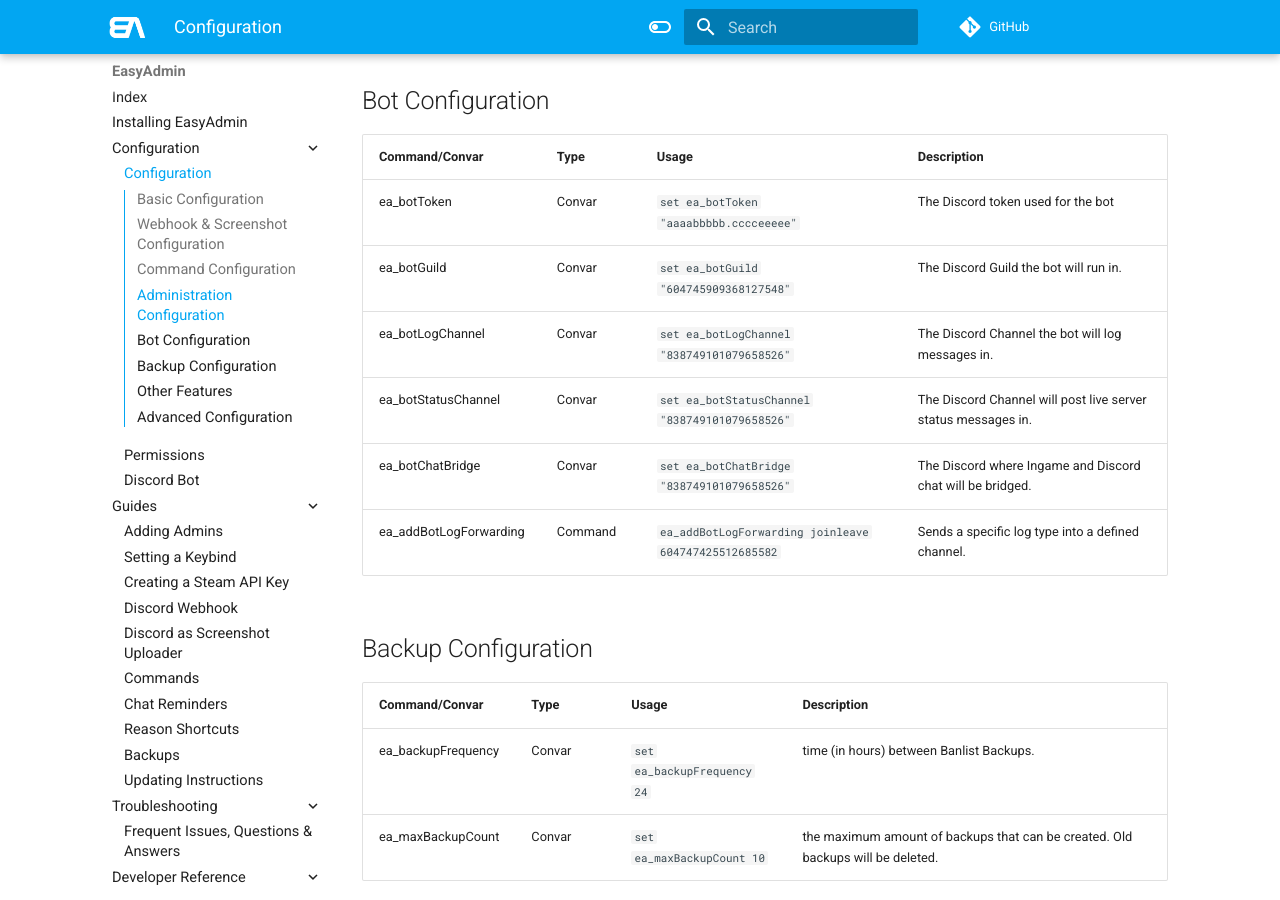
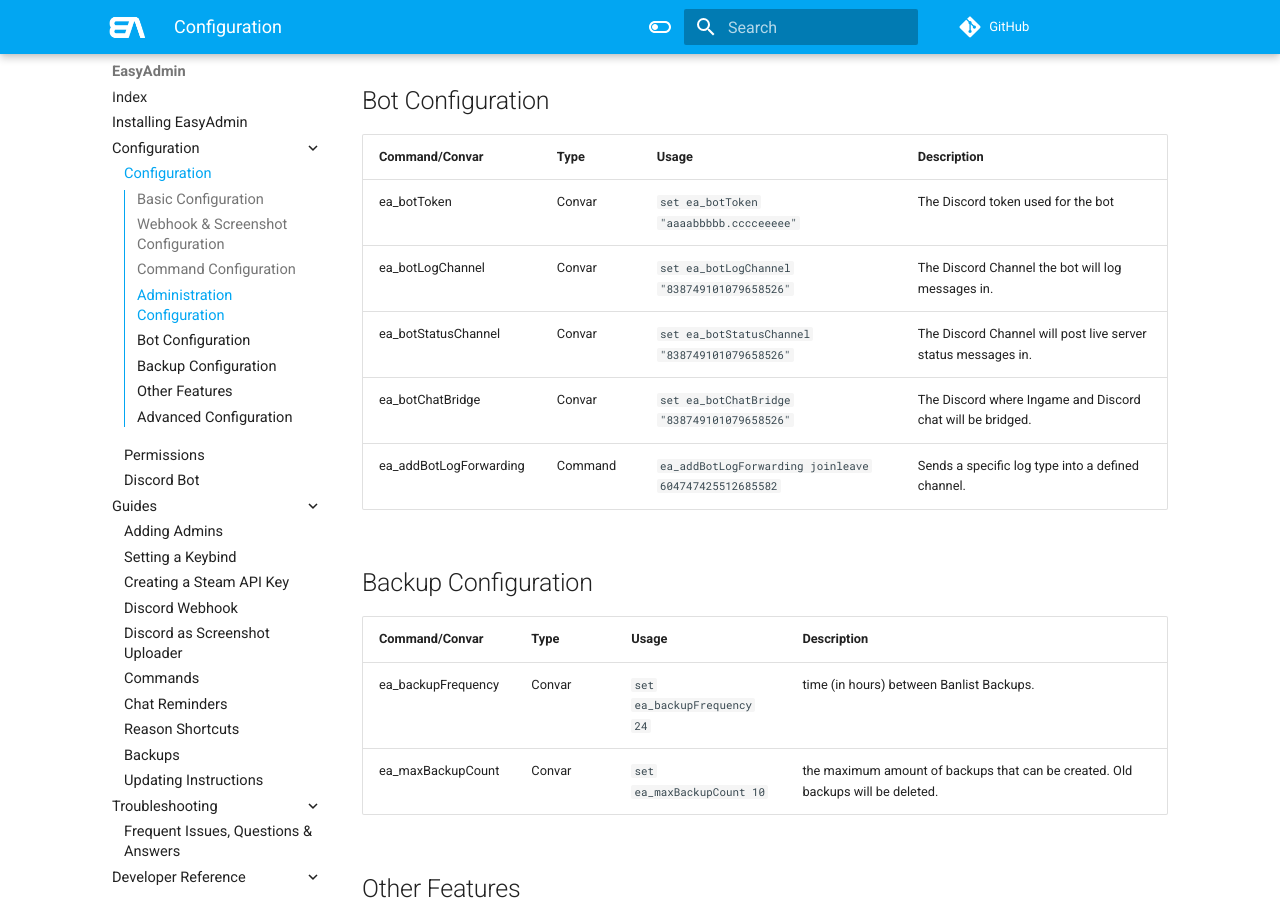
Before and after one commit to Blumlaut/EasyAdmin-docs, an MkDocs documentation site: the page built from docs/config.md, in a window 1280 px wide and 900 px high, scrolled down 3575 px. Built offline with MkDocs 1.6.1 and Material for MkDocs 9.7.7, drawn with Linux system fonts in a browser that asks for light colours; comment, search, counter and statistics services are not loaded.

Commit message:
remove ea_botGuild

```diff
--- a/docs/config.md
+++ b/docs/config.md
@@ -59,7 +59,6 @@ Note that "setr" and "set" are **not** identical, make sure not to use them inte
 | Command/Convar | Type | Usage | Description |
 |--|--|--|--|
 | ea_botToken | Convar | `set ea_botToken "aaaabbbbb.cccceeeee"` | The Discord token used for the bot |
-| ea_botGuild | Convar | `set ea_botGuild "604745909368127548"` | The Discord Guild the bot will run in. |
 | ea_botLogChannel | Convar | `set ea_botLogChannel "838749101079658526"` | The Discord Channel the bot will log messages in. |
 | ea_botStatusChannel | Convar | `set ea_botStatusChannel "838749101079658526"` | The Discord Channel will post live server status messages in. |
 | ea_botChatBridge | Convar | `set ea_botChatBridge "838749101079658526"` | The Discord where Ingame and Discord chat will be bridged. |
```
